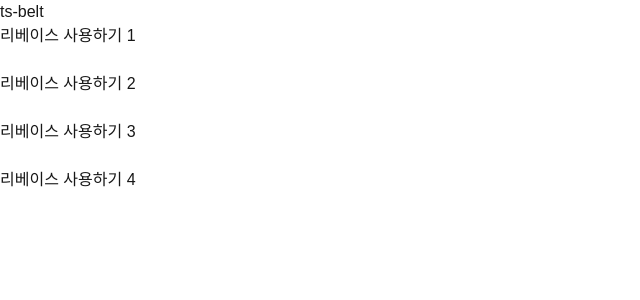
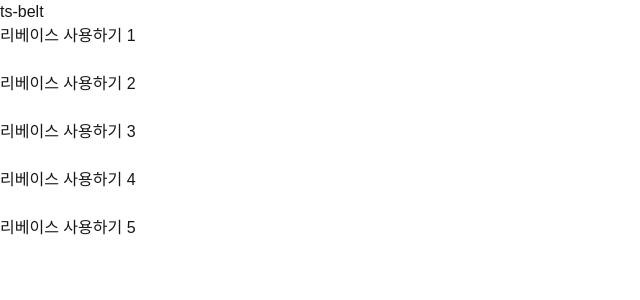
Before and after one commit to stnqls/ts-belt, a Next.js app: page /ts-belt in a window 1280 px wide. Shown: the top 300 px of the page, without its empty margins (0-640 px from the left). Built offline with nearby package versions, Linux system fonts and the light colour scheme.

Commit message:
feat: 리베이스 사용하기 5

```diff
--- a/app/ts-belt/page.tsx
+++ b/app/ts-belt/page.tsx
@@ -11,6 +11,8 @@ export default function page() {
       <br />
       <p>리베이스 사용하기 4</p>
       <br />
+      <p>리베이스 사용하기 5</p>
+      <br />
     </div>
   );
 }
```
